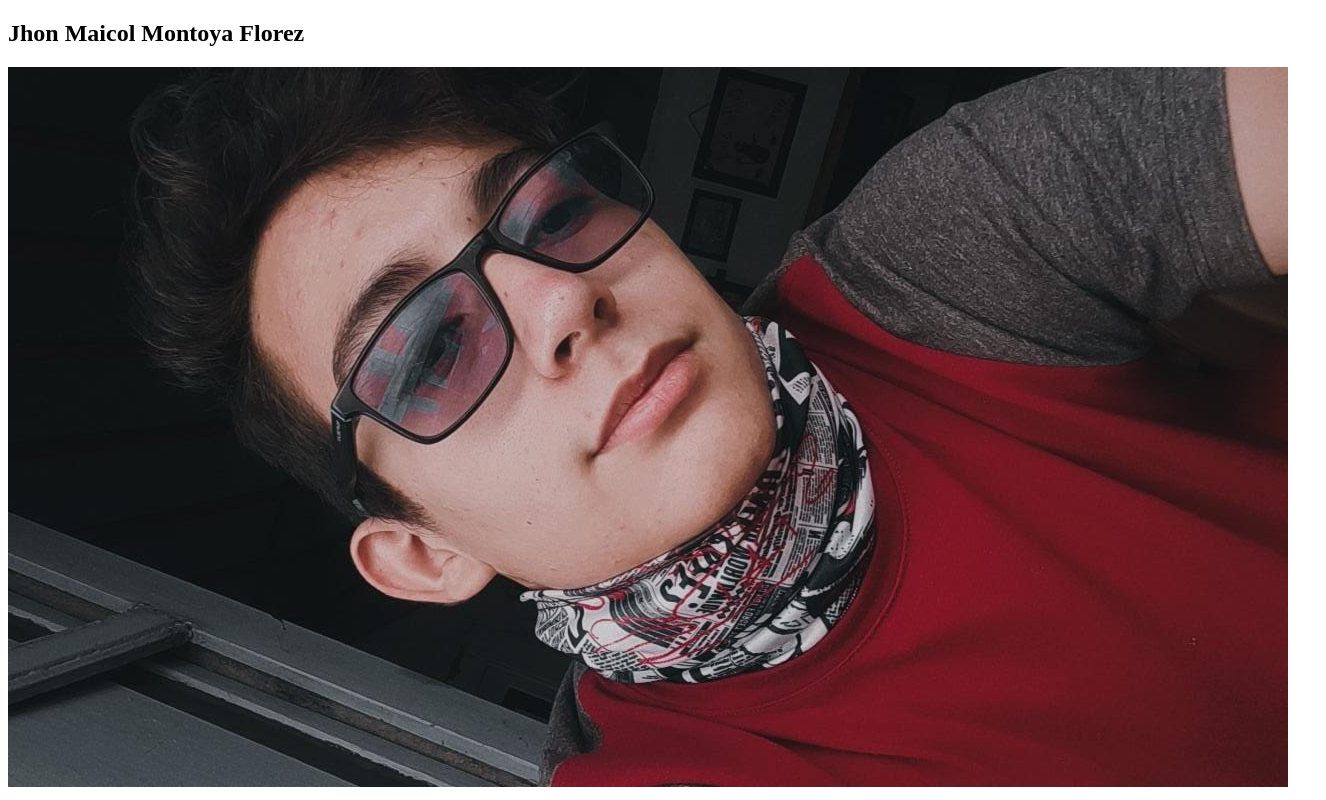
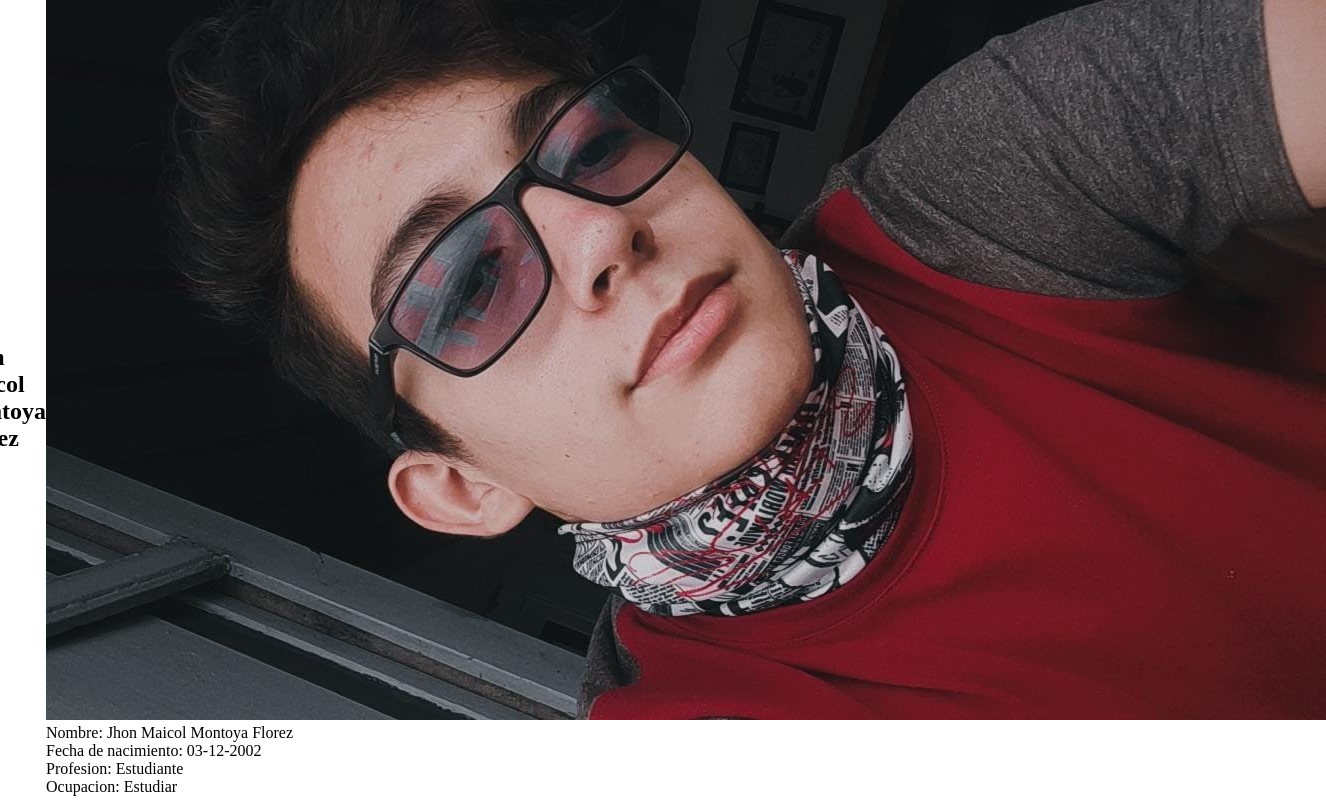
Before and after one commit to Mjhon03/Taller-despliegue, a plain HTML site: page Index.html in a window 1280 px wide. Shown: the top 800 px of the page, 1326 px wide, since content can reach past the window. Drawn offline with Linux system fonts and the light colour scheme.

Commit message:
creacion y union del archivo css

```diff
--- a/Index.html
+++ b/Index.html
@@ -4,7 +4,8 @@
     <meta charset="UTF-8">
     <meta http-equiv="X-UA-Compatible" content="IE=edge">
     <meta name="viewport" content="width=device-width, initial-scale=1.0">
-    <title></title>
+    <link rel="stylesheet" href="/css/style.css">
+    <title>Despliegue</title>
 </head>
 <body>
     <section>
--- a/css/style.css
+++ b/css/style.css
@@ -0,0 +1,11 @@
+*{
+    padding: 0%;
+    margin: 0%;
+}
+section{
+    width: 100%;
+    height: 50%;
+    display: flex;
+    justify-content: center;
+    align-items: center;
+}
```
